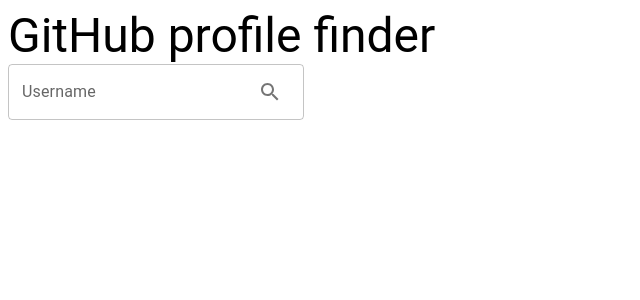
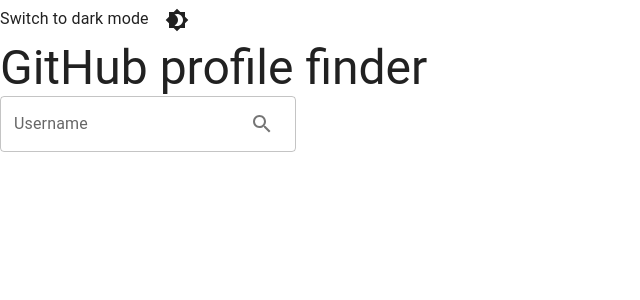
Before and after one commit to abbyfrog/github-profiles, a React (Create React App) app: page / in a window 1280 px wide. Shown: the top 300 px of the page, without its empty margins (0-640 px from the left). Built offline with nearby package versions, Linux system fonts and the light colour scheme.

Commit message:
Add dark/light mode toggle

```diff
--- a/src/App.tsx
+++ b/src/App.tsx
@@ -1,4 +1,43 @@
 import React from 'react';
+import IconButton from '@mui/material/IconButton';
+import Box from '@mui/material/Box';
+import { createTheme, ThemeProvider, useTheme } from '@mui/material/styles';
+import Brightness4Icon from '@mui/icons-material/Brightness4';
+import Brightness7Icon from '@mui/icons-material/Brightness7';
+import { CssBaseline } from '@mui/material';
 import { ProfileSearchView } from './views/ProfileSearch/ProfileSearchView';
 
-export const App = () => <ProfileSearchView />;
+const ColourModeContext = React.createContext({ toggleColorMode: () => {} });
+
+function MyApp() {
+  const theme = useTheme();
+  const colourMode = React.useContext(ColourModeContext);
+  return (
+    <Box>
+      Switch to {theme.palette.mode === 'dark' ? 'light' : 'dark'} mode
+      <IconButton sx={{ ml: 1 }} onClick={colourMode.toggleColorMode} color="inherit">
+        {theme.palette.mode === 'dark' ? <Brightness7Icon /> : <Brightness4Icon />}
+      </IconButton>
+      <ProfileSearchView />
+    </Box>
+  );
+}
+
+export const App = () => {
+  const [isInDarkMode, toggleDarkMode] = React.useState<boolean>(false);
+  const colourMode = React.useMemo(() => ({ toggleColorMode: () => toggleDarkMode(!isInDarkMode) }), [isInDarkMode]);
+
+  const theme = React.useMemo(
+    () => createTheme({ palette: { mode: isInDarkMode ? 'dark' : 'light' } }),
+    [isInDarkMode],
+  );
+
+  return (
+    <ColourModeContext.Provider value={colourMode}>
+      <ThemeProvider theme={theme}>
+        <CssBaseline />
+        <MyApp />
+      </ThemeProvider>
+    </ColourModeContext.Provider>
+  );
+};
```
